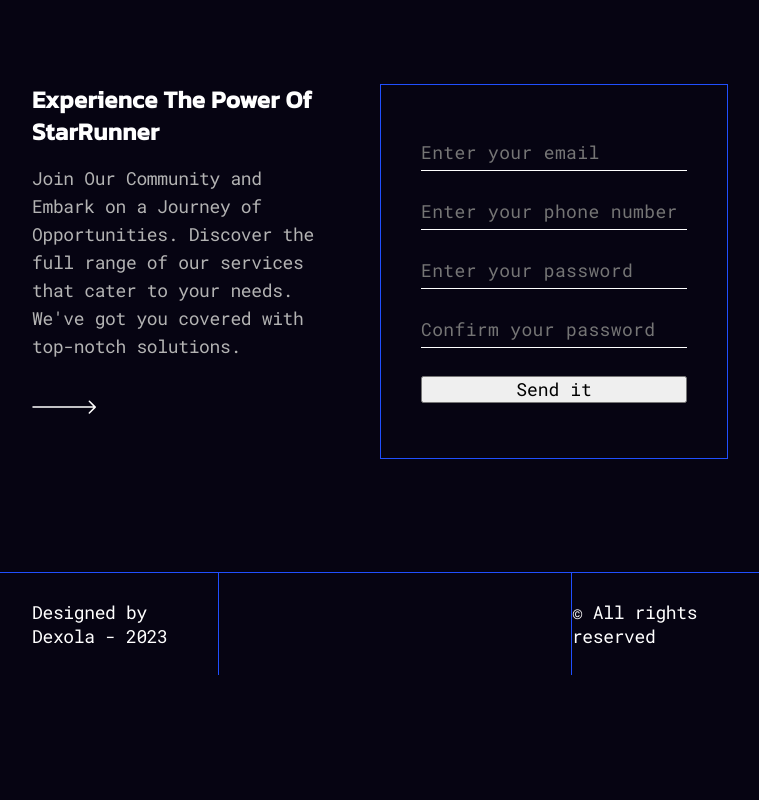
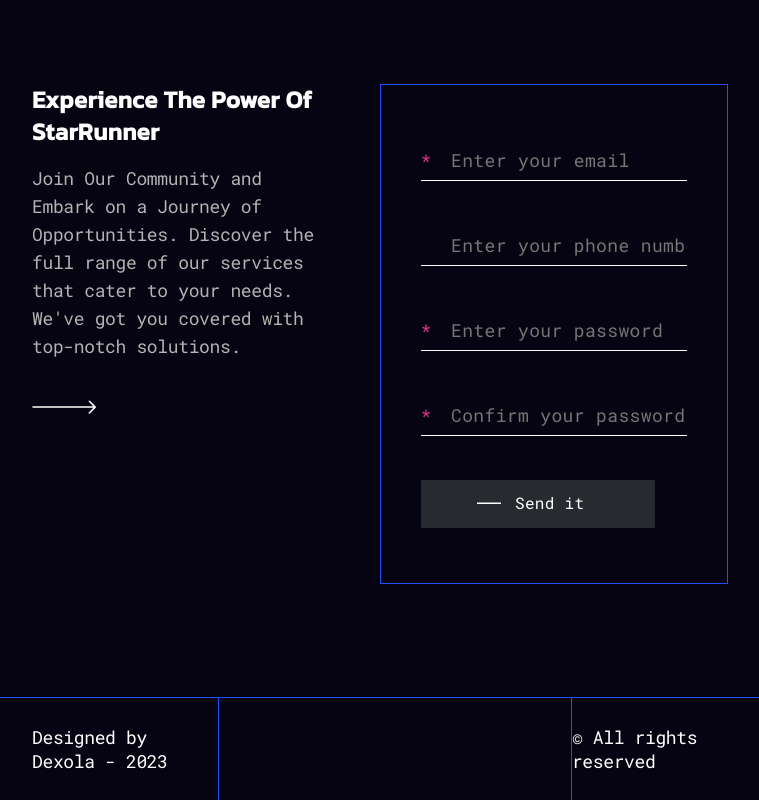
Before and after one commit to webdevbiv/dexola-landing, a React (Vite) app: page / in a window 1280 px wide. Shown: the part 4616-5416 px from the top of the page, without its empty margins (260-1019 px from the left). Before the commit the page ends 5291 px from the top, so only its background shows below. Built offline with nearby package versions, Linux system fonts and the light colour scheme.

Commit message:
ADD | form styles

```diff
--- a/src/sections/JoinUs/JoinUs.jsx
+++ b/src/sections/JoinUs/JoinUs.jsx
@@ -63,7 +63,8 @@ import { Container } from "../../components/Container/Container";
 import { Section } from "../../components/Section/Section";
 import { Title } from "../../components/Title/Title";
 import s from "./JoinUs.module.scss";
-import arrowImg from "../../images/icons/arrow-right.svg";
+import arrowSvg from "../../images/icons/arrow-right.svg";
+import lineSvg from "../../images/icons/button-line.svg";
 
 const SignupSchema = Yup.object().shape({
   email: Yup.string().email("Invalid email").required("Required"),
@@ -72,7 +73,7 @@ const SignupSchema = Yup.object().shape({
     .required("Required"),
   password: Yup.string()
     .min(2, "Too Short!")
-    .max(50, "Too Long!")
+    .max(20, "Too Long!")
     .required("Required"),
   confirmPassword: Yup.string()
     .oneOf([Yup.ref("password"), null], "Passwords must match")
@@ -96,7 +97,7 @@ export const JoinUs = () => {
               We&#39;ve got you covered with top-notch solutions.
             </p>
             <img
-              src={arrowImg}
+              src={arrowSvg}
               alt='arrow right'
               className={s.arrow}
             />
@@ -116,50 +117,71 @@ export const JoinUs = () => {
             >
               {({ errors, touched }) => (
                 <Form className={s.form}>
+                  <div className={`${s.inputWrapper} ${s.requiredField}`}>
                     <Field
                       name='email'
                       type='email'
                       placeholder='Enter your email'
+                      className={s.input}
                     />
                     <ErrorMessage
                       name='email'
                       component='div'
+                      className={s.error}
                     />
-
+                  </div>
+                  <div className={s.inputWrapper}>
                     <Field
                       name='phoneNumber'
                       type='text'
                       placeholder='Enter your phone number'
+                      className={s.input}
                     />
                     <ErrorMessage
                       name='phoneNumber'
                       component='div'
+                      className={s.error}
                     />
-
+                  </div>
+                  <div className={`${s.inputWrapper} ${s.requiredField}`}>
                     <Field
                       name='password'
                       type='password'
                       placeholder='Enter your password'
+                      className={s.input}
                     />
                     <ErrorMessage
                       name='password'
                       component='div'
+                      className={s.error}
                     />
-
+                  </div>
+                  <div className={`${s.inputWrapper} ${s.requiredField}`}>
                     <Field
                       name='confirmPassword'
                       type='password'
                       placeholder='Confirm your password'
+                      className={s.input}
                     />
                     <ErrorMessage
                       name='confirmPassword'
                       component='div'
+                      className={s.error}
                     />
-
-                  <button type='submit'>
-                    <img />
+                  </div>
+                  <div>
+                    <button
+                      type='submit'
+                      className={s.button}
+                    >
+                      <img
+                        src={lineSvg}
+                        alt='line'
+                        className={s.line}
+                      />
                       <span>Send it</span>
                     </button>
+                  </div>
                 </Form>
               )}
             </Formik>
--- a/src/sections/JoinUs/JoinUs.module.scss
+++ b/src/sections/JoinUs/JoinUs.module.scss
@@ -34,21 +34,66 @@
   display: flex;
   flex-direction: column;
   border: 1px solid $accent-blue;
+}
 
-  input {
+.inputWrapper {
+  position: relative;
+  width: 100%;
+  &.requiredField::before {
+    content: "*";
+    position: absolute;
+    font-family: $font-roboto-400;
+    font-size: 16px;
+    line-height: 24px;
+    color: $warning-rose;
+    top: 8px;
+  }
+}
+
+.input {
+  width: 100%;
   background-color: transparent;
   border: none;
   padding: 0;
+
   font-family: $font-roboto-400;
+  font-size: 18px;
+  line-height: 24px;
   letter-spacing: 0.36px;
-    line-height: 24px;
-    font-size: 18px;
   color: $light-gray;
+  margin-bottom: 28px;
+
   border-bottom: 1px solid $white;
-    padding-bottom: 6px;
-    margin-bottom: 28px;
-    &:last-child {
+  padding-bottom: 8px;
+  padding-top: 8px;
+  padding-left: 30px;
   margin-bottom: 44px;
+
+  &:focus {
+    outline: none;
+    color: $white;
   }
 }
+
+.error {
+  position: absolute;
+  font-family: $font-roboto-500;
+  font-size: 13px;
+  line-height: 24px;
+  letter-spacing: 0.26px;
+  color: $warning-rose;
+  top: 42px;
 }
+
+.button {
+  @include button;
+  display: flex;
+  align-items: center;
+  padding-left: 56px;
+  padding-right: 71px;
+  padding-top: 11px;
+  padding-bottom: 13px;
+  img {
+    margin-right: 14px;
+  }
+}
--- a/src/styles/_mixins.scss
+++ b/src/styles/_mixins.scss
@@ -85,10 +85,7 @@
 }
 
 // Button
-@mixin button(
-  $bg-color: $button-bg-color,
-  $text-color: $button-text-color
-) {
+@mixin button($bg-color: $button-bg-color, $text-color: $button-text-color) {
   font-family: $font-roboto-500;
   font-style: normal;
 
@@ -105,5 +102,7 @@
   }
   @media screen and (min-width: 744px) {
     font-size: 16px;
+    line-height: 24px;
+    letter-spacing: 0.32px;
   }
 }
```
Lines whose indentation alone changed are shown as unchanged.
